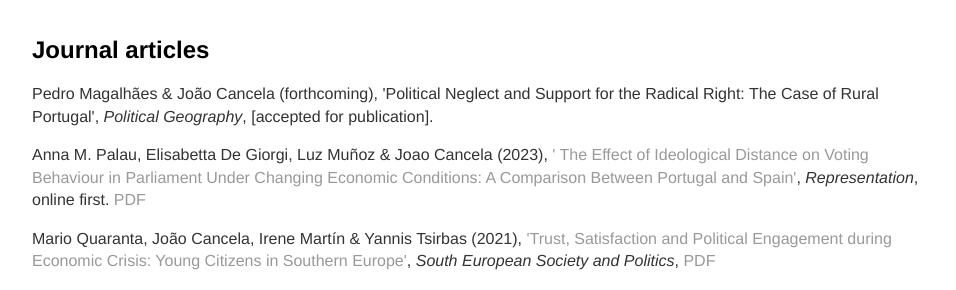
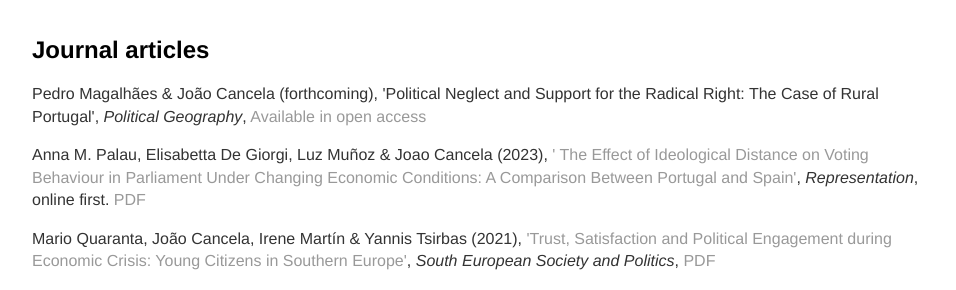
Before and after one commit to joaocancela/joaocancela.github.io, a Jekyll site: the page built from research/index.html, in a window 1280 px wide and 900 px high. Shown: the part 396-686 px from the top of the window, without its empty margins (160-1116 px from the left). Built offline with Jekyll 4.4.1, drawn with Linux system fonts in a browser that asks for light colours.

Commit message:
Update index.html

```diff
--- a/research/index.html
+++ b/research/index.html
@@ -18,7 +18,7 @@
 
 
 
- <p>Pedro Magalhães & Jo&atilde;o Cancela (forthcoming), 'Political Neglect and Support for the Radical Right: The Case of Rural Portugal', <em>Political Geography</em>, [accepted for publication].</p>
+<p>Pedro Magalhães & Jo&atilde;o Cancela (forthcoming), 'Political Neglect and Support for the Radical Right: The Case of Rural Portugal', <em>Political Geography</em>, <a href="https://www.sciencedirect.com/science/article/pii/S0962629824001732"> Available in open access </a></p>
 
 
 <p>Anna M. Palau, Elisabetta De Giorgi, Luz Muñoz & Joao Cancela (2023), <a href =
```
